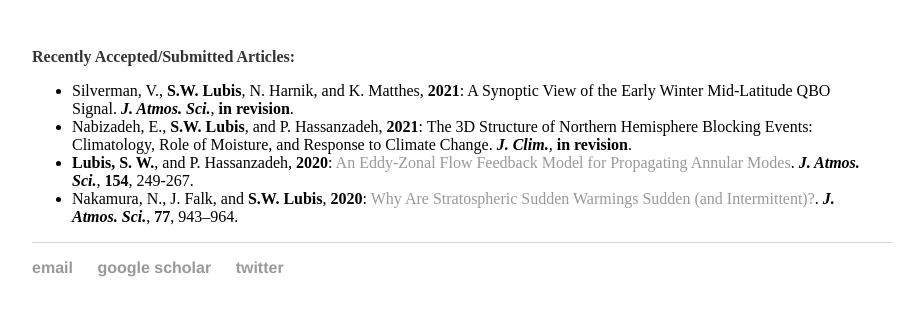
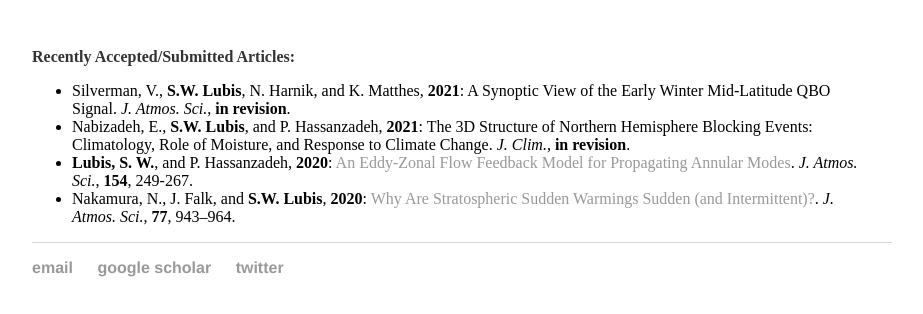
Before and after one commit to sandrolubis/sandrolubis.github.io, a Jekyll site: the page built from index.html, in a window 1280 px wide. Shown: the part 439-753 px from the top of the page, without its empty margins (276-1199 px from the left). Built offline with Jekyll 4.4.1, drawn with Linux system fonts in a browser that asks for light colours.

```diff
--- a/index.html
+++ b/index.html
@@ -49,10 +49,10 @@ div.relative {
 
 	<p class="ex", style="padding-top:30px"><font size=3><b>Recently Accepted/Submitted Articles:</b></p>
 		<ul class="ex">
-			<li>Silverman, V., <b>S.W. Lubis</b>, N. Harnik, and K. Matthes, <b>2021</b>: A Synoptic View of the Early Winter Mid-Latitude QBO Signal. <i><b>J. Atmos. Sci.</b></i>, <b>in revision</b>.</li>
-			<li>Nabizadeh, E., <b>S.W. Lubis</b>, and P. Hassanzadeh, <b>2021</b>: The 3D Structure of Northern Hemisphere Blocking Events: Climatology, Role of Moisture, and Response to Climate Change. <i><b>J. Clim.</b></i>, <b>in revision</b>.</li>
-			<li><b>Lubis, S. W.</b>, and P. Hassanzadeh, <b>2020</b>: <a href="https://doi.org/10.1175/JAS-D-20-0214.1">An Eddy-Zonal Flow Feedback Model for Propagating Annular Modes</a>. <i><b>J. Atmos. Sci.</b></i>, <b>154</b>, 249-267.</li>
-			<li>Nakamura, N., J. Falk, and <b>S.W. Lubis</b>, <b>2020</b>: <a href="https://doi.org/10.1175/JAS-D-19-0249.1">Why Are Stratospheric Sudden Warmings Sudden (and Intermittent)?</a>. <i><b>J. Atmos. Sci.</b></i>, <b>77</b>, 943–964.</li>
+			<li>Silverman, V., <b>S.W. Lubis</b>, N. Harnik, and K. Matthes, <b>2021</b>: A Synoptic View of the Early Winter Mid-Latitude QBO Signal. <i>J. Atmos. Sci.</i>, <b>in revision</b>.</li>
+			<li>Nabizadeh, E., <b>S.W. Lubis</b>, and P. Hassanzadeh, <b>2021</b>: The 3D Structure of Northern Hemisphere Blocking Events: Climatology, Role of Moisture, and Response to Climate Change. <i>J. Clim.</i>, <b>in revision</b>.</li>
+			<li><b>Lubis, S. W.</b>, and P. Hassanzadeh, <b>2020</b>: <a href="https://doi.org/10.1175/JAS-D-20-0214.1">An Eddy-Zonal Flow Feedback Model for Propagating Annular Modes</a>. <i>J. Atmos. Sci.</i>, <b>154</b>, 249-267.</li>
+			<li>Nakamura, N., J. Falk, and <b>S.W. Lubis</b>, <b>2020</b>: <a href="https://doi.org/10.1175/JAS-D-19-0249.1">Why Are Stratospheric Sudden Warmings Sudden (and Intermittent)?</a>. <i>J. Atmos. Sci.</i>, <b>77</b>, 943–964.</li>
 		</ul>
 
 </div>
```
